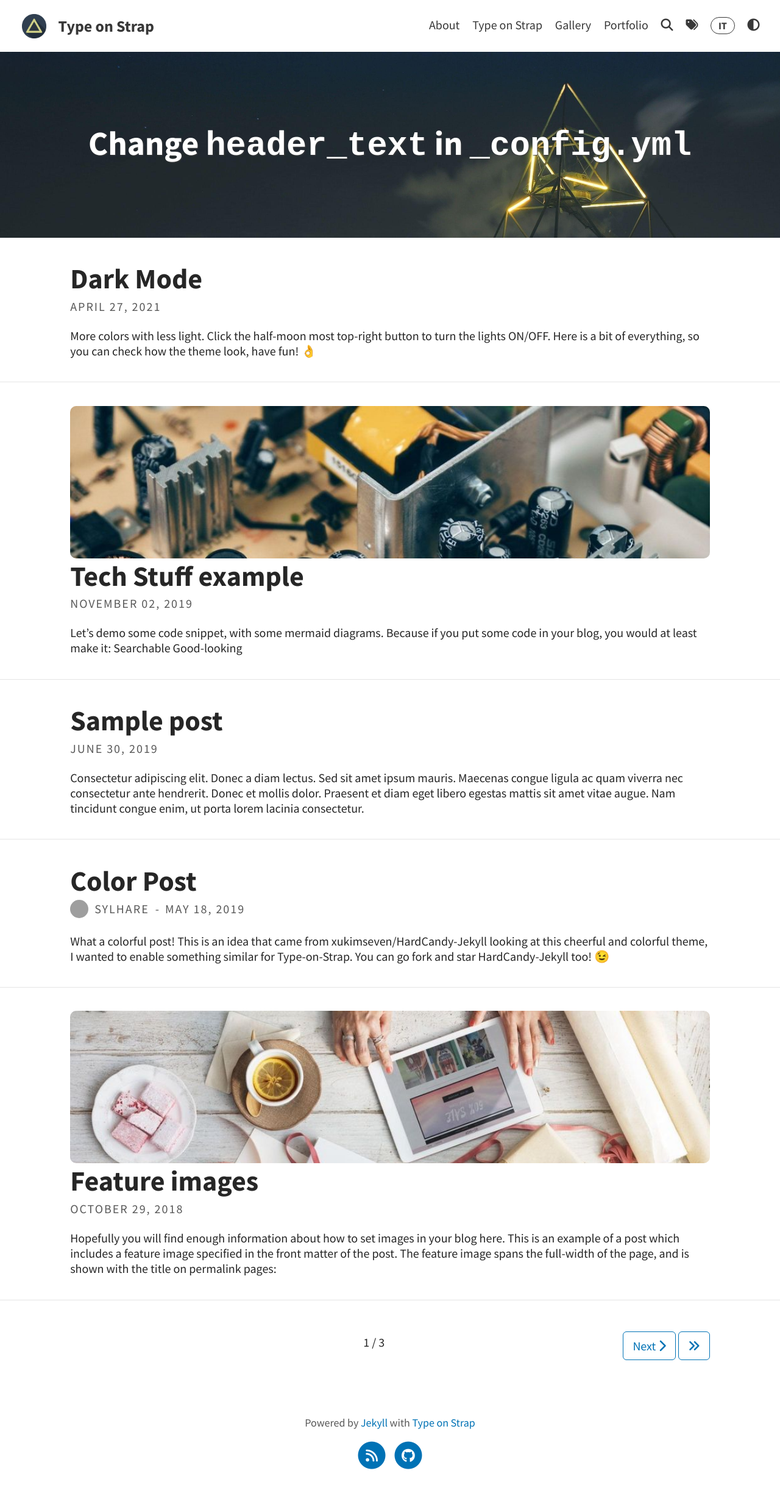
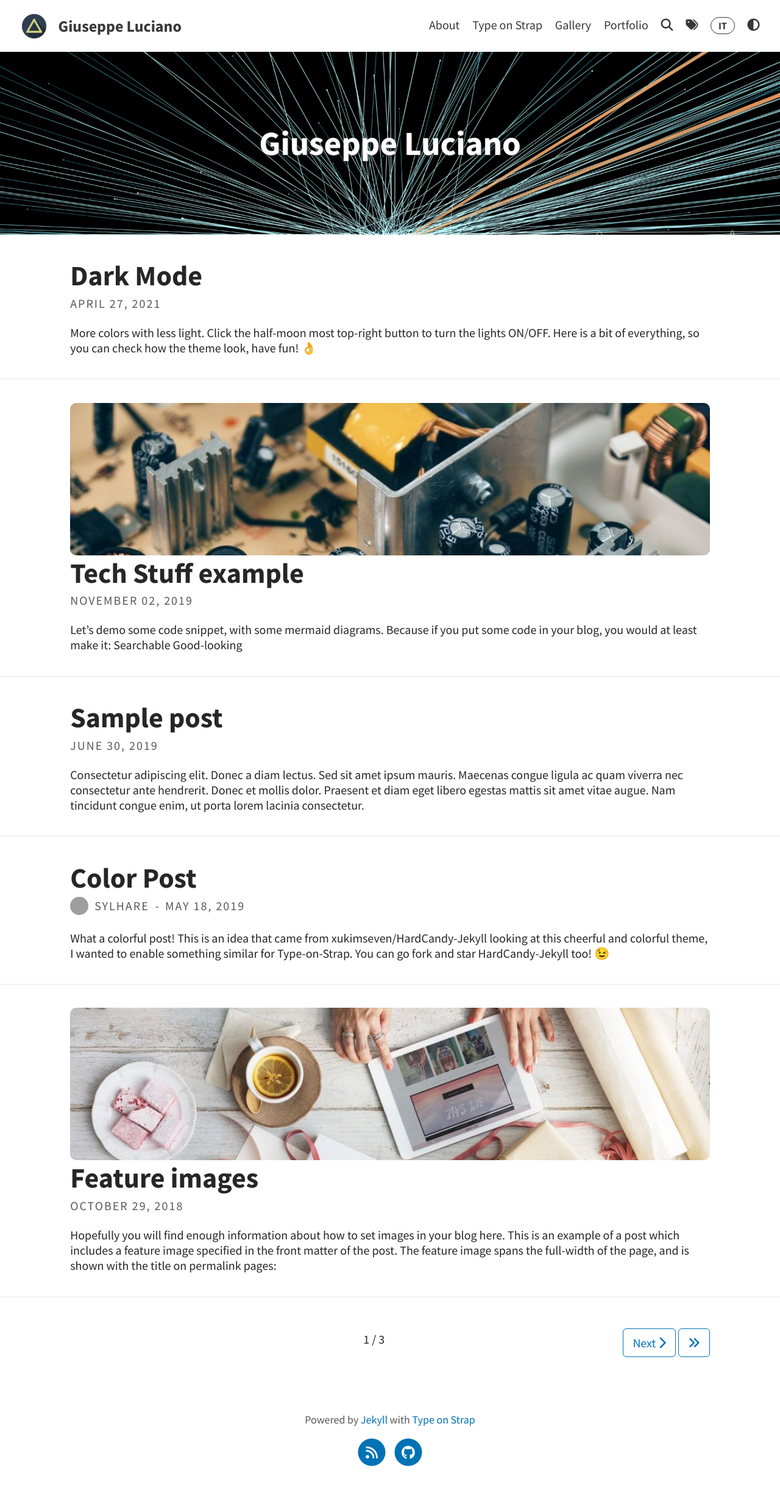
Before and after one commit to Sigfrido11/personal_website, a Jekyll site: the page built from index.html, in a window 1280 px wide. Shown: the whole page at 61% size. Built offline with Jekyll 4.4.1, drawn with Linux system fonts in a browser that asks for light colours; a script that is not in the unit is left out; the list of posts is cut into pages by our own code; grey boxes are pictures that could not be loaded.

Commit message:
iniziamo con calma

```diff
--- a/_config.yml
+++ b/_config.yml
@@ -3,14 +3,14 @@ baseurl: "/personal_website"
 url: "https://sigfrido11.github.io"
 
 # THEME-SPECIFIC CONFIGURATION
-title: Type on Strap                                    # site's title
+title: Giuseppe Luciano                                  # site's title
 description: "A website with blog posts and pages"      # used by search engines
 avatar: assets/img/triangle.png                         # Empty for no avatar in navbar
 favicon: assets/favicon.ico                             # Icon displayed in the tab
 
 # Header and footer text
-header_text: Change <code>header_text</code> in <code>_config.yml</code>  # Change Blog header text
-header_feature_image: assets/img/header/triangular.jpeg
+header_text: Giuseppe Luciano   # Change Blog header text
+header_feature_image: assets/img/header/collision.webp
 header_feature_image_responsive: true
 footer_text: >
   Powered by <a href="https://jekyllrb.com/">Jekyll</a> with <a href="https://github.com/sylhare/Type-on-Strap">Type on Strap</a>
```
Also changed, not shown: assets/img/header/collision.webp (added).
